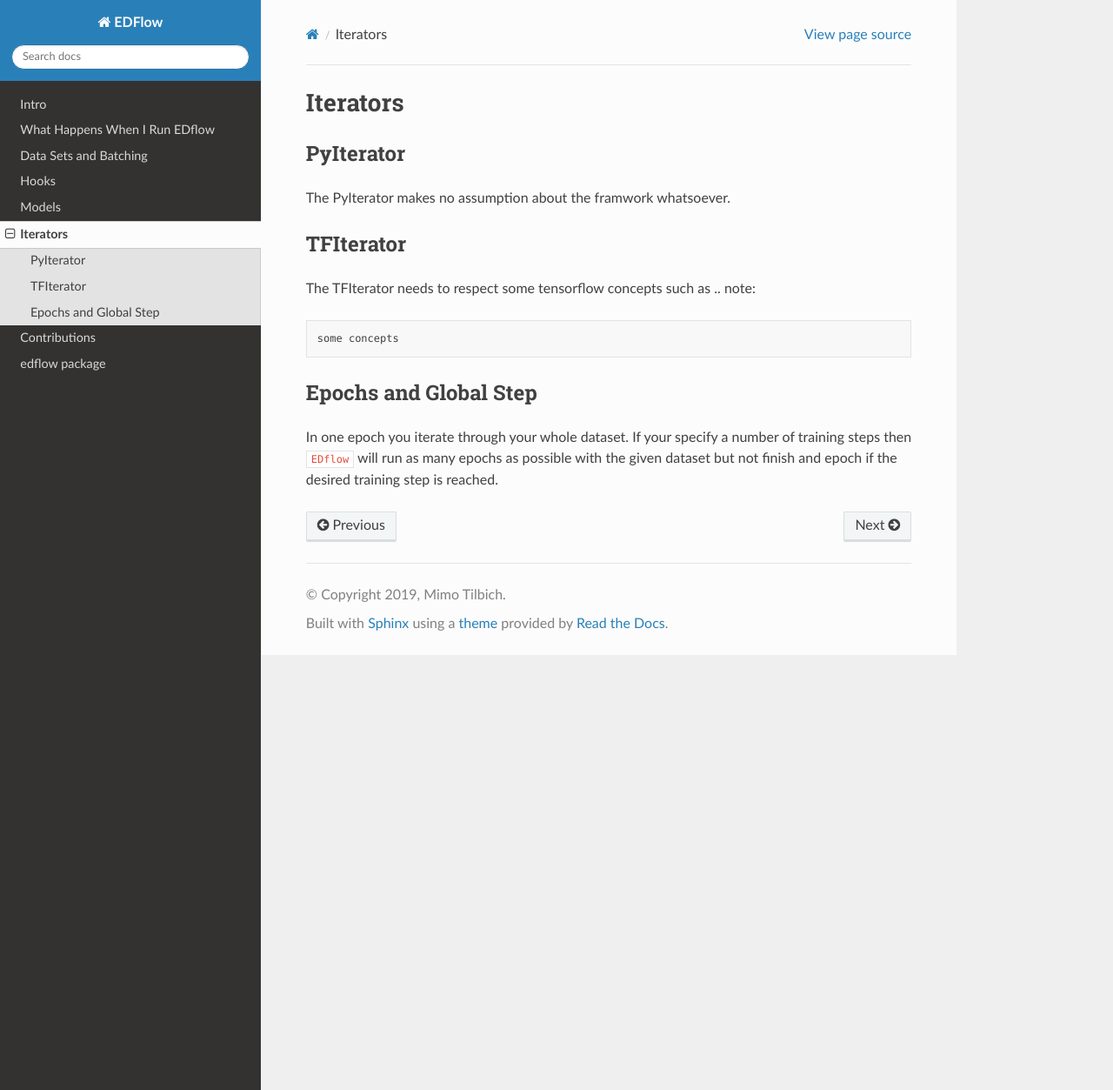
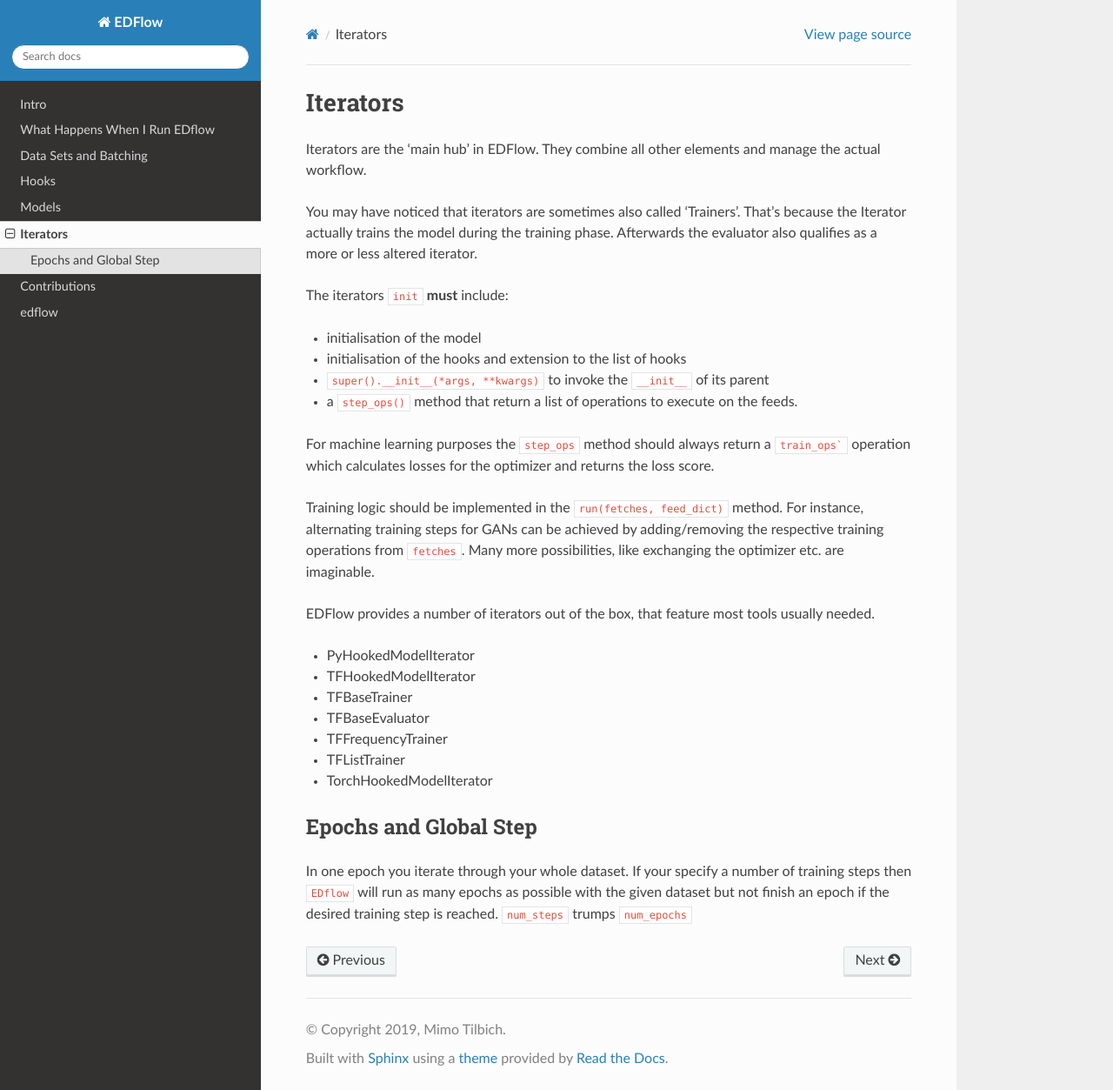
Before and after one commit to pesser/edflow, a Sphinx documentation site: the page built from docs/source/iterator.rst, in a window 1280 px wide and 1253 px high. Shown: the whole window at 87% size. Built offline with Sphinx 7.4.7 and the Read the Docs theme 2.0.0, drawn with Linux system fonts in a browser that asks for light colours; pages that are not in the unit, such as notebooks, are missing from menus.

Commit message:
fixing rtd bug

````diff
--- a/docs/index.rst
+++ b/docs/index.rst
@@ -11,9 +11,6 @@ Quick and Dirty
 ===============
 .. note::
     example of a standart mnist problem
-
-We created a user guide for you to use, have a look:
-:doc:`source/user_guide`
 
 Contents
 ========
@@ -29,7 +26,7 @@ Contents
    source/models
    source/iterator
    source/contributions
-   source/source_files/edflow
+   source/source_files/modules
 
 Indices and tables
 ==================
--- /dev/null
+++ b/docs/rtd_conda.yml
@@ -0,0 +1,6 @@
+# Conda environment definition to build documentation on RTD
+
+name: edflow-docs
+dependencies:
+  - python
+  - cmake
--- a/docs/source/iterator.rst
+++ b/docs/source/iterator.rst
@@ -2,20 +2,45 @@
 Iterators
 =========
 
-PyIterator
-----------
-The PyIterator makes no assumption about the  framwork whatsoever.
+Iterators are the 'main hub' in EDFlow.
+They combine all other elements and manage the actual workflow.
 
-TFIterator
-----------
-The TFIterator needs to respect some tensorflow concepts such as
-.. note::
-   some concepts
+You may have noticed that iterators are sometimes also called 'Trainers'.
+That's because the Iterator actually trains the model during the training phase.
+Afterwards the evaluator also qualifies as a more or less altered iterator.
+
+The iterators ``init`` **must** include:
+
+- initialisation of the model
+- initialisation of the hooks and extension to the list of hooks
+- ``super().__init__(*args, **kwargs)`` to invoke the ``__init__`` of its parent
+-  a ``step_ops()`` method that return a list of operations to execute on the feeds.
+
+For machine learning purposes the ``step_ops`` method should always return a
+``train_ops``` operation which calculates losses for the optimizer and returns the
+loss score.
+
+Training logic should be implemented in the ``run(fetches, feed_dict)`` method.
+For instance, alternating training steps for GANs can be achieved by adding/removing
+the respective training operations from ``fetches``.
+Many more possibilities, like exchanging the optimizer etc. are imaginable.
+
+EDFlow provides a number of iterators out of the box, that feature most tools
+usually needed.
+
+- PyHookedModelIterator
+- TFHookedModelIterator
+- TFBaseTrainer
+- TFBaseEvaluator
+- TFFrequencyTrainer
+- TFListTrainer
+- TorchHookedModelIterator
 
 
 Epochs and Global Step
 ----------------------
 In one epoch you iterate through your whole dataset.
 If your specify a number of training steps then ``EDflow`` will run as many
-epochs as possible with the given dataset but not finish and epoch if the desired
+epochs as possible with the given dataset but not finish an epoch if the desired
 training step is reached.
+``num_steps`` trumps ``num_epochs``
````
Also changed, not shown: docs/source/contributions.rst (+26 -18 lines), docs/source/hooks.rst (+29 -0 lines), docs/source/models.rst (+12 -4 lines), docs/source/run_edflow.rst (+14 -0 lines), docs/source/user_guide.rst (deleted, +0 -34 lines), readthedocs.yml (+9 -3 lines).
